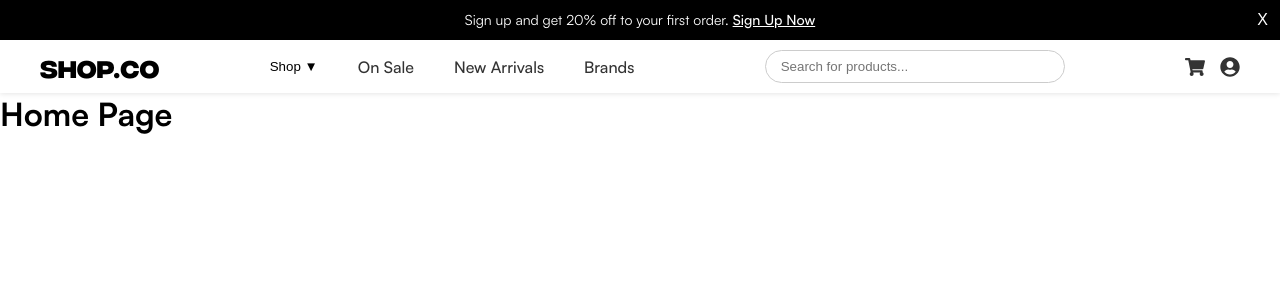
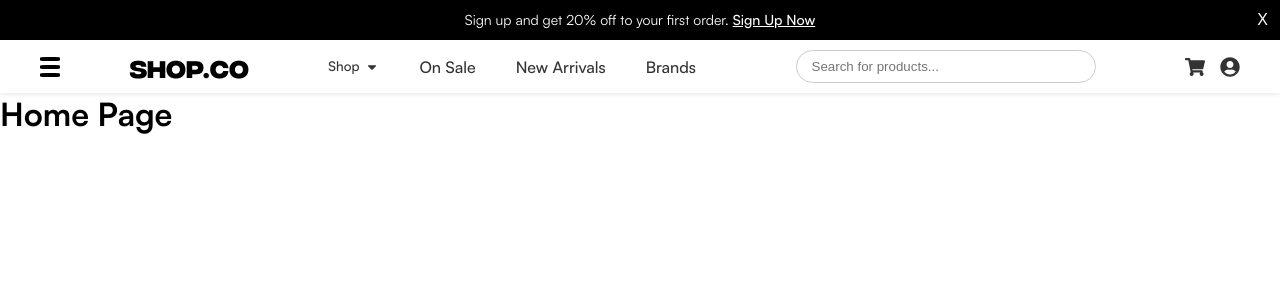
Before and after one commit to kladoyris-G/react_e-commerce, a React (Vite) app: page / in a window 1280 px wide. Shown: the top 300 px of the page. Built offline with nearby package versions, Linux system fonts and the light colour scheme.

Commit message:
first burger menu ui

```diff
--- a/package.json
+++ b/package.json
@@ -13,6 +13,7 @@
   "dependencies": {
     "@reduxjs/toolkit": "^2.11.0",
     "react": "^19.2.0",
+    "react-burger-menu": "^3.1.0",
     "react-dom": "^19.2.0",
     "react-icons": "^5.5.0",
     "react-redux": "^9.2.0",
@@ -22,6 +23,7 @@
     "@eslint/js": "^9.39.1",
     "@types/node": "^24.10.1",
     "@types/react": "^19.2.5",
+    "@types/react-burger-menu": "^2.8.7",
     "@types/react-dom": "^19.2.3",
     "@vitejs/plugin-react": "^5.1.1",
     "eslint": "^9.39.1",
--- /dev/null
+++ b/src/components/header/Burger.css
@@ -0,0 +1,24 @@
+.bm-burger-button {
+  position: relative;
+  width: 20px;
+  height: 20px;
+  /* top: 0px;
+  left: 0px; */
+}
+
+.bm-burger-bars {
+  background: black;
+  border-radius: 24%;
+}
+
+.bm-menu {
+  background: #fff;
+  padding: 2rem;
+}
+
+.bm-item {
+  color: #000;
+  padding: 1rem;
+  text-decoration: none;
+  display: block;
+}
--- a/src/components/header/Header.module.css
+++ b/src/components/header/Header.module.css
@@ -1,3 +1,4 @@
+/* Navbar Styles */
 .navbar {
   display: flex;
   align-items: center;
@@ -22,9 +23,10 @@
 }
 
 .logo a:hover {
-  -webkit-text-stroke: 1px white; /* Something Like press effect */
+  -webkit-text-stroke: 1px white;
 }
 
+/* Desktop Menu */
 .menu {
   display: flex;
   list-style: none;
@@ -55,10 +57,16 @@
   background: none;
   border: none;
   cursor: pointer;
+  color: #333;
   font-weight: 500;
   padding: 6px 10px;
   border-radius: 5px;
   transition: background 0.2s;
+  font-family: "Satoshi", sans-serif;
+
+  display: flex;
+  align-items: center;
+  gap: 6px;
 }
 
 .dropbtn:hover {
--- a/src/components/header/Header.tsx
+++ b/src/components/header/Header.tsx
@@ -1,27 +1,59 @@
-import React from "react";
+import React, { useState } from "react";
 import { Link } from "react-router-dom";
-import { FaShoppingCart, FaUserCircle } from "react-icons/fa";
+import { FaShoppingCart, FaUserCircle, FaCaretDown } from "react-icons/fa";
 import styles from "./Header.module.css";
 import Home from "../../pages/home/Home";
+import { slide as Menu } from "react-burger-menu";
+import "./Burger.css";
 
 const Navbar: React.FC = () => {
+  const [isOpen, setIsOpen] = useState(false);
+
+  const closeMenu = () => setIsOpen(false);
+
   return (
     <nav className={styles.navbar}>
+      {/* Mobile Burger Icon */}
+      <Menu isOpen={isOpen} onStateChange={(state) => setIsOpen(state.isOpen)}>
+        <Link onClick={closeMenu} to="/shop/category1">
+          Category 1
+        </Link>
+        <Link onClick={closeMenu} to="/shop/category2">
+          Category 2
+        </Link>
+        <Link onClick={closeMenu} to="/shop/category3">
+          Category 3
+        </Link>
+        <Link onClick={closeMenu} to="/on-sale">
+          On Sale
+        </Link>
+        <Link onClick={closeMenu} to="/new-arrivals">
+          New Arrivals
+        </Link>
+        <Link onClick={closeMenu} to="/brands">
+          Brands
+        </Link>
+      </Menu>
+
       {/* Logo */}
       <h1 className={styles.logo}>
         <Link to={Home.route}>SHOP.CO</Link>
       </h1>
 
-      {/* Menu */}
+      {/* Desktop Menu */}
       <ul className={styles.menu}>
         <li className={styles.dropdown}>
-          <button className={styles.dropbtn}>Shop ▼</button>
+          <button className={styles.dropbtn}>
+            Shop <FaCaretDown size={14} />
+          </button>
+
           <div className={styles.dropdownContent}>
             <Link to="/shop/category1">Category 1</Link>
             <Link to="/shop/category2">Category 2</Link>
             <Link to="/shop/category3">Category 3</Link>
           </div>
         </li>
+
         <li>
           <Link to="/on-sale" className={styles.menuItem}>
             On Sale
```
